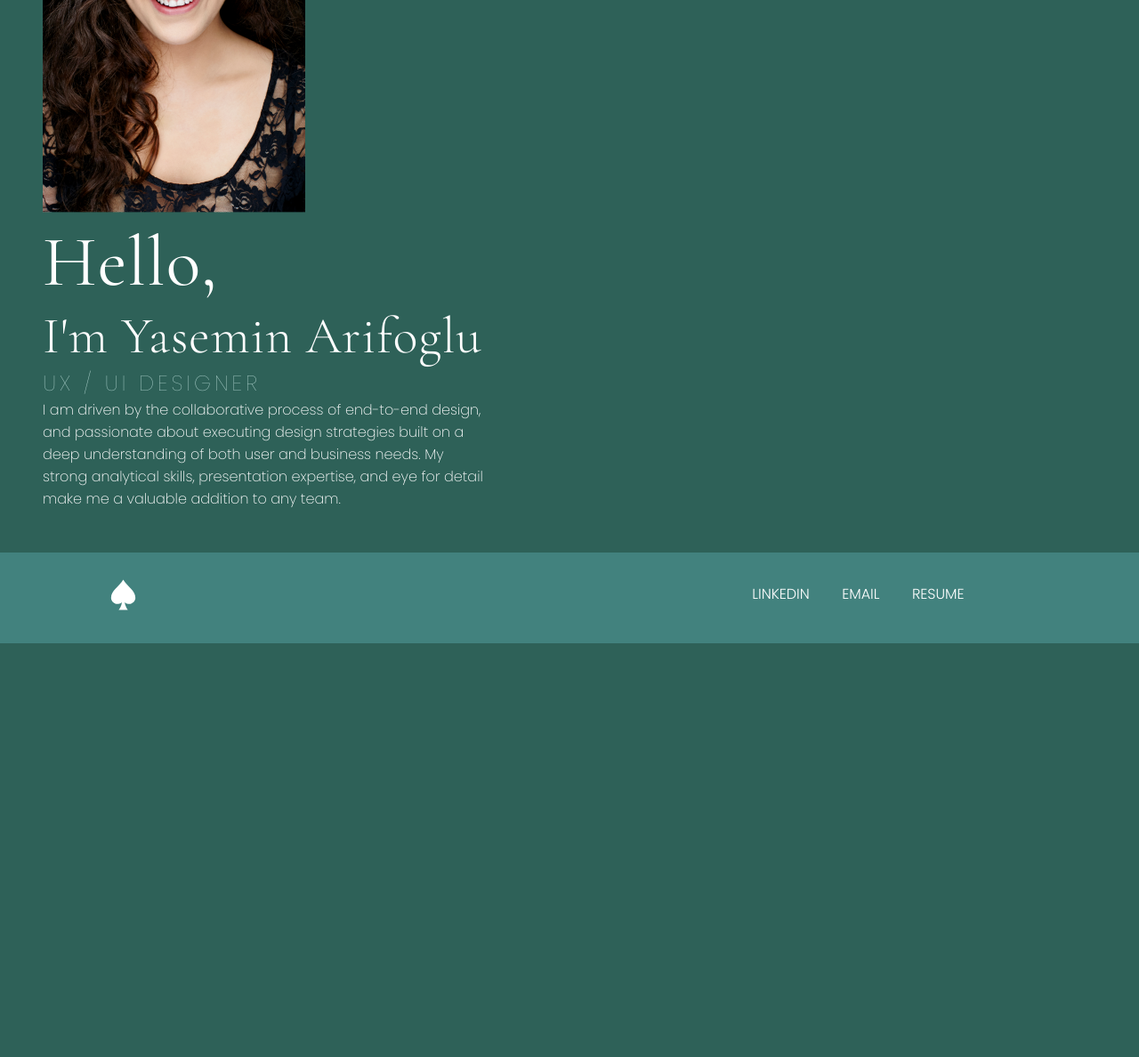
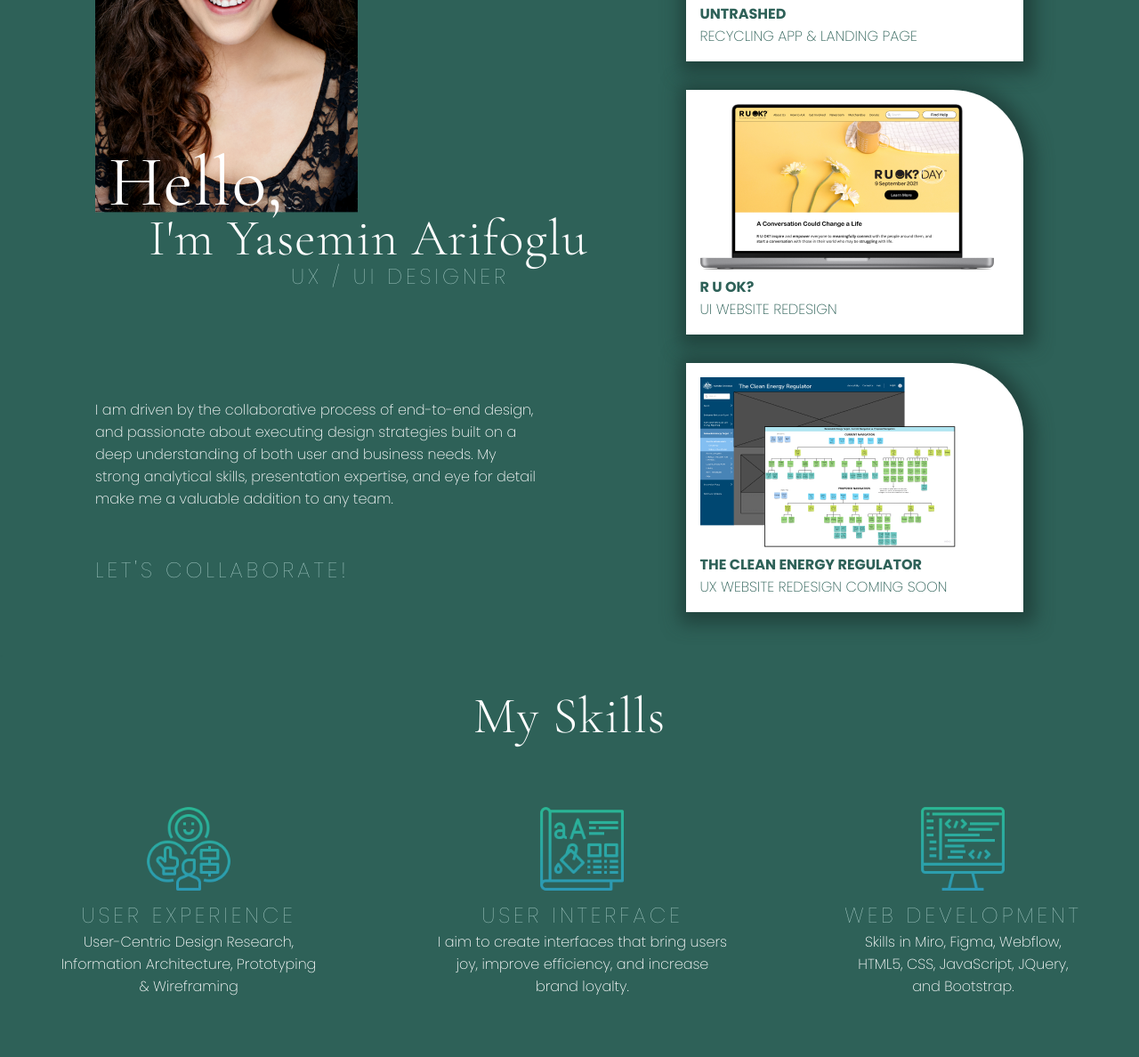
Before and after one commit to propertyofyaz/UX_UI_HW_18, a plain HTML site: page index.html in a window 1280 px wide. Shown: the part 331-1519 px from the top of the page at 89% size. Before the commit the page ends 1054 px from the top, so only its background shows below. Drawn offline with nearby package versions, Linux system fonts and the light colour scheme.

Commit message:
Completed week 18

```diff
--- a/CSS/style.css
+++ b/CSS/style.css
@@ -10,6 +10,7 @@
     font-family: 'Poppins', sans-serif;
     background-color: #2E6158;
     color: white;
+
   }
 
   .ln {
@@ -47,9 +48,14 @@ li {
 margin: 0 0 0 2rem;
 }
 
+aside {
+    float:left;
+}
+
 .heroImg {
-    width: 60%;
+    width: 50%;
     padding: 3rem;
+    transform: translateX(15px)
 
 }
 
@@ -58,6 +64,8 @@ h1 {
     font-size: 5rem;
     font-weight:400;
     letter-spacing: 1px;
+    transform: translateX(15px) translateY(-90px);
+
 }
 
 h2 {
@@ -67,22 +75,44 @@ h2 {
     letter-spacing: 1px;
 }
 
+.yasemin {
+    transform: translateX(60px) translateY(-110px);
+}
+
 h3 {
     color:#AED2CD;
     font-weight:lighter;
     font-size: 1.5rem;
     letter-spacing: 4px;
 }
-
+.job {
+    transform: translateX(220px) translateY(-120px);
+}
 p {
     font-size: 1rem;
     font-weight:200;
 }
 
 .content {
+    float:right;
     width: 500px;
     margin: 0;
 }
+
+.myWork {
+    width: 50%;
+}
+
+.project {
+    background-color:white;
+    color:#2E6158;
+    padding: 1rem;
+    margin: 2rem;
+    border-radius: 0px 80px 0px 0px;
+    box-shadow: 3px 3px 20px 10px rgba(28,59,53,0.77);
+}
+
+/* Footer */
 
 footer {
     background-color:#42827E;
@@ -95,3 +125,38 @@ footer .ul {
     padding: 1%;
     font-weight:300;
 }
+
+/* Skills & Tools */
+
+ .flexContainer {
+    display: flex;
+}
+.flexContainer .card {
+    display:flex inline-block;
+    align-items:center;
+    justify-content:center;
+    margin: 4rem;
+    text-align:center;
+}
+.icon {
+    width: 100px;
+}
+
+.title {
+text-align:center;
+}
+
+section .tools {
+    display: block;
+    margin-left:auto;
+    margin-right:auto;
+    padding: 3rem;
+}
+.myWork {
+    display:flex;
+    justify-content:center;
+}
+.hidden {
+    width: 100px;
+    color:#2E6158;
+}
--- a/index.html
+++ b/index.html
@@ -31,20 +31,76 @@
         </nav>
     </header>
 
-    <section class="heroImg">
+    <section>
+        <aside class="heroImg">
+            <div class="content">
+                <img class="photo" src="Images/Portfolio Images/Yasemin A_ 5980retouched 1.png">
+                <div>
+                    <h1>Hello,</h1>
+                    <h2 class="yasemin">I'm Yasemin Arifoglu</h2>
+                    <h3 class="job">UX / UI DESIGNER</h3>
+                    <div>
+                        <p>I am driven by the collaborative process of end-to-end design, and passionate about executing
+                            design
+                            strategies built on a deep understanding of both user and business needs. My strong
+                            analytical
+                            skills,
+                            presentation expertise, and eye for detail make me a valuable addition to any team.</p>
+                    </div>
+                    <br><br>
+                    <h3>LET'S COLLABORATE!</h3>
+                </div>
+            </div>
+        </aside>
 
-        <div class="content">
-            <img class="photo" src="Images/Portfolio Images/Yasemin A_ 5980retouched 1.png">
-            <h1>Hello,</h1>
-            <h2>I'm Yasemin Arifoglu</h2>
-            <h3>UX / UI DESIGNER</h3>
-            <p>I am driven by the collaborative process of end-to-end design, and passionate about executing design
-                strategies built on a deep understanding of both user and business needs. My strong analytical
-                skills,
-                presentation expertise, and eye for detail make me a valuable addition to any team.</p>
+        <div class="myWork">
+            <div class="workGrid">
+                <div class="project"><img class="mockup" src="Images/Portfolio Images/Untrashed Mock-up.png">
+                    <h4>UNTRASHED</h4>
+                    <p>RECYCLING APP & LANDING PAGE</p>
+                </div>
+
+                <div class="project"><img class="mockup" src="Images/Portfolio Images/R U OK Mockup.png">
+                    <h4>R U OK?</h4>
+                    <p>UI WEBSITE REDESIGN</p>
+                </div>
+                <div class="project"><img class="mockup" src="Images/Portfolio Images/CER Mock-up.png">
+                    <h4>THE CLEAN ENERGY REGULATOR</h4>
+                    <p>UX WEBSITE REDESIGN COMING SOON</p>
+                </div>
+
+            </div>
         </div>
     </section>
-
+    <div class="hidden">.</div>
+    <br>
+    <section class="mySkills">
+        <h2 class="title">My Skills</h2>
+        <div class="flexContainer">
+            <div class="card"><img class="icon" src="Images/Portfolio Images/user-experience.png">
+                <h3>USER EXPERIENCE</h3>
+                <p>User-Centric Design Research, Information Architecture, Prototyping &
+                    Wireframing</p>
+            </div>
+            <div class="card"><img class="icon" src="Images/Portfolio Images/corporate-identity.png">
+                <h3>USER INTERFACE</h3>
+                <p>I aim to create interfaces that bring users joy, improve efficiency, and increase brand loyalty.</p>
+            </div>
+            <div class="card"><img class="icon" src="Images/Portfolio Images/backend.png">
+                <h3>WEB DEVELOPMENT</h3>
+                <p>Skills in Miro, Figma, Webflow, HTML5, CSS, JavaScript, JQuery, and Bootstrap.</p>
+            </div>
+        </div>
+    </section>
+    <br>
+    <section class="myTools">
+        <h2 class="title">My Tools</h2>
+        <div class="flexContainer">
+            <div class="tools"><img src="Images/Portfolio Images/Tools.png">
+            </div>
+        </div>
+    </section>
+    <br>
     <footer class="navigation">
         <div class="inline-block logo">
             <img class="logo" src="Images/Portfolio Images/Spade White.svg">
```
Also changed, not shown: Images/Portfolio Images/backend.png (added), Images/Portfolio Images/corporate-identity.png (added), Images/Portfolio Images/user-experience.png (added), 1 other file.
